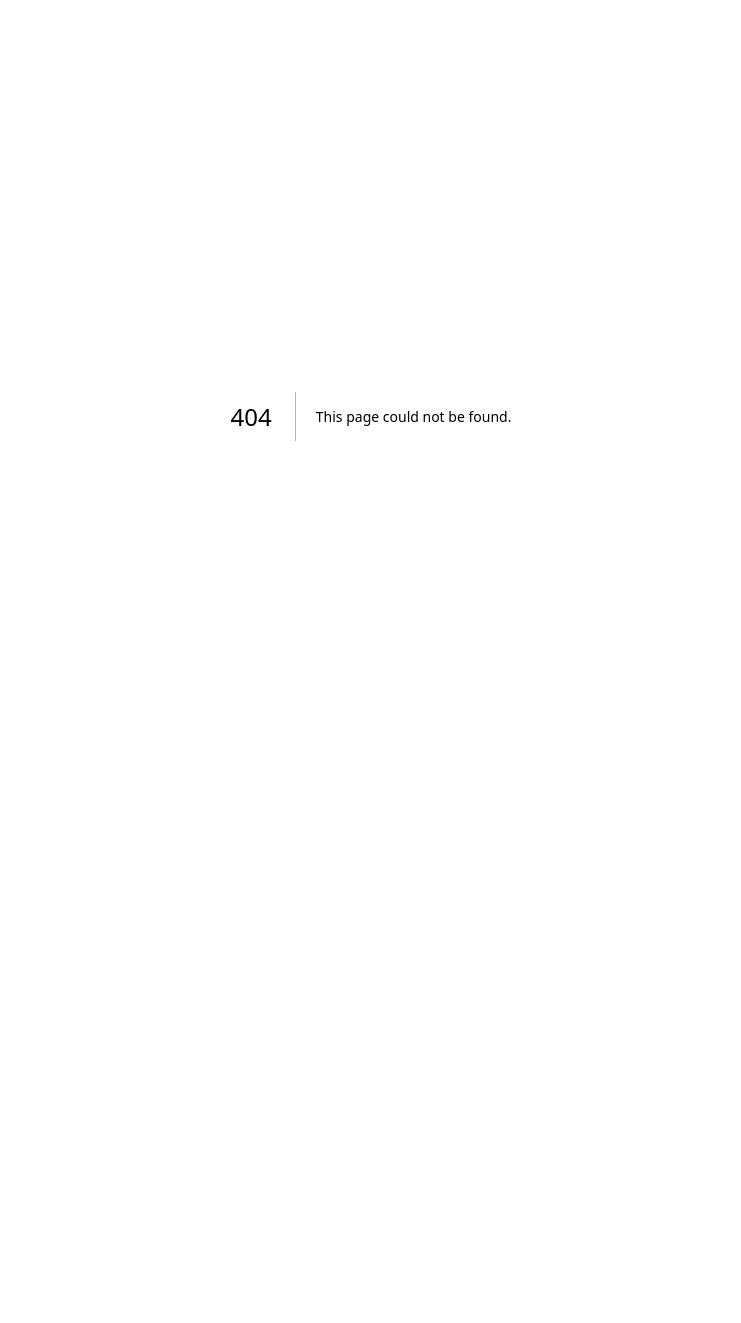
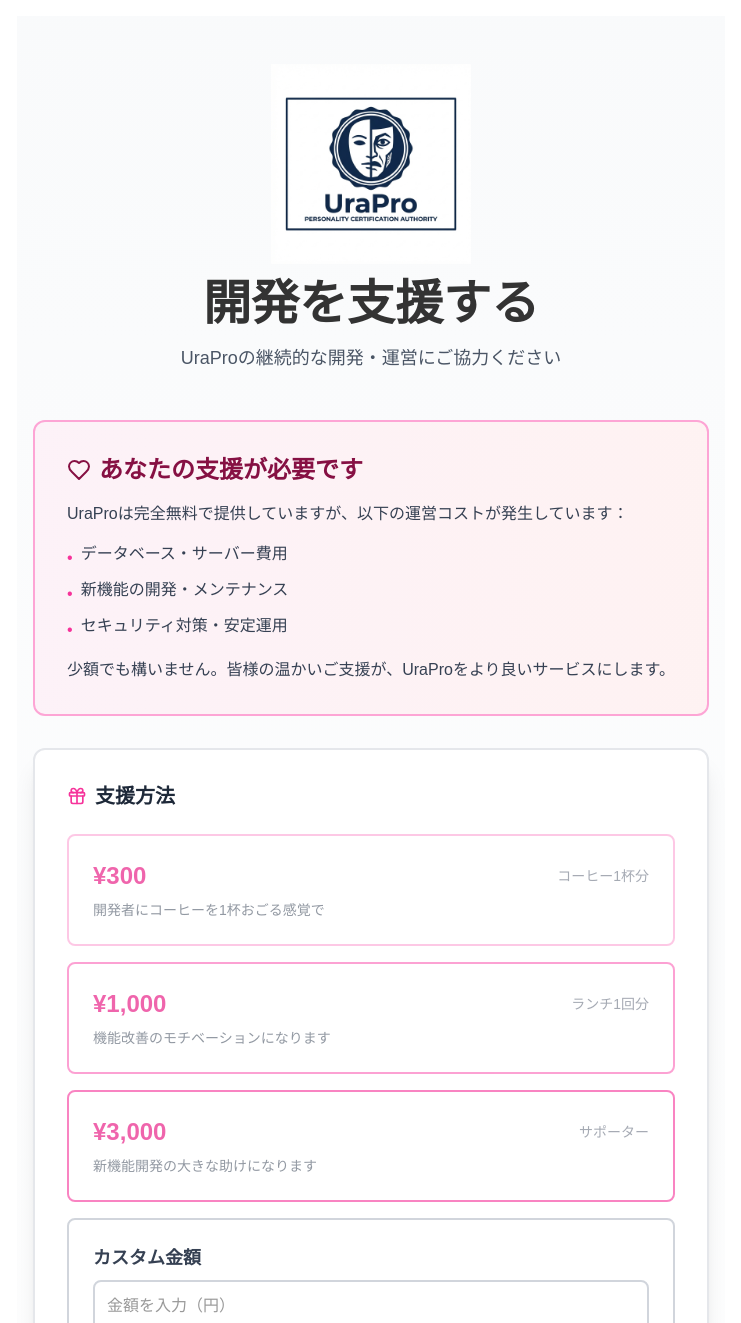
Before and after one commit to kei1116kekke-web/UraPro, a Next.js app: page /donate in a window 1280 px wide. Before the commit this address had no page. Shown: the top 1323 px of the page, without its empty margins (269-1010 px from the left). Before the commit the page ends 832 px from the top, so only its background shows below. Built offline with nearby package versions, Linux system fonts and the light colour scheme.

Commit message:
feat: UI最終修正（テキスト重複・ヒーロー画像・寄付ページ）

```diff
--- /dev/null
+++ b/app/donate/page.tsx
@@ -0,0 +1,156 @@
+"use client";
+
+import { Heart, CreditCard, Gift, CheckCircle } from "lucide-react";
+import Image from "next/image";
+
+export default function DonatePage() {
+    return (
+        <div className="min-h-screen bg-gradient-to-b from-gray-50 to-white py-12 px-4">
+            <div className="max-w-3xl mx-auto">
+                {/* Header */}
+                <div className="text-center mb-12">
+                    <div className="mb-4">
+                        <Image
+                            src="/urapro_logo.png"
+                            alt="UraPro"
+                            width={200}
+                            height={67}
+                            className="mx-auto"
+                        />
+                    </div>
+                    <h1 className="text-4xl md:text-5xl font-serif font-bold text-dark-gray mb-4">
+                        開発を支援する
+                    </h1>
+                    <p className="text-lg text-gray-600">
+                        UraProの継続的な開発・運営にご協力ください
+                    </p>
+                </div>
+
+                {/* Message */}
+                <div className="bg-gradient-to-r from-pink-50 to-red-50 border-2 border-pink-300 rounded-xl p-8 mb-8">
+                    <h2 className="text-2xl font-bold text-pink-900 mb-4 flex items-center gap-2">
+                        <Heart className="w-6 h-6" />
+                        あなたの支援が必要です
+                    </h2>
+                    <p className="text-gray-700 mb-4">
+                        UraProは完全無料で提供していますが、以下の運営コストが発生しています：
+                    </p>
+                    <ul className="space-y-2 text-gray-700">
+                        <li className="flex items-start gap-2">
+                            <span className="text-pink-500 mt-1">•</span>
+                            <span>データベース・サーバー費用</span>
+                        </li>
+                        <li className="flex items-start gap-2">
+                            <span className="text-pink-500 mt-1">•</span>
+                            <span>新機能の開発・メンテナンス</span>
+                        </li>
+                        <li className="flex items-start gap-2">
+                            <span className="text-pink-500 mt-1">•</span>
+                            <span>セキュリティ対策・安定運用</span>
+                        </li>
+                    </ul>
+                    <p className="text-gray-700 mt-4">
+                        少額でも構いません。皆様の温かいご支援が、UraProをより良いサービスにします。
+                    </p>
+                </div>
+
+                {/* Donation Options (Mock) */}
+                <div className="bg-white rounded-xl shadow-xl border-2 border-gray-200 p-8 mb-8">
+                    <h3 className="text-xl font-bold text-gray-800 mb-6 flex items-center gap-2">
+                        <Gift className="w-5 h-5 text-pink-500" />
+                        支援方法
+                    </h3>
+
+                    <div className="space-y-4">
+                        {/* Option 1 */}
+                        <div className="border-2 border-pink-300 rounded-lg p-6 hover:bg-pink-50 transition-colors cursor-not-allowed opacity-60">
+                            <div className="flex justify-between items-center mb-2">
+                                <div className="text-2xl font-bold text-pink-600">¥300</div>
+                                <div className="text-sm text-gray-500">コーヒー1杯分</div>
+                            </div>
+                            <p className="text-sm text-gray-600">開発者にコーヒーを1杯おごる感覚で</p>
+                        </div>
+
+                        {/* Option 2 */}
+                        <div className="border-2 border-pink-400 rounded-lg p-6 hover:bg-pink-50 transition-colors cursor-not-allowed opacity-60">
+                            <div className="flex justify-between items-center mb-2">
+                                <div className="text-2xl font-bold text-pink-600">¥1,000</div>
+                                <div className="text-sm text-gray-500">ランチ1回分</div>
+                            </div>
+                            <p className="text-sm text-gray-600">機能改善のモチベーションになります</p>
+                        </div>
+
+                        {/* Option 3 */}
+                        <div className="border-2 border-pink-500 rounded-lg p-6 hover:bg-pink-50 transition-colors cursor-not-allowed opacity-60">
+                            <div className="flex justify-between items-center mb-2">
+                                <div className="text-2xl font-bold text-pink-600">¥3,000</div>
+                                <div className="text-sm text-gray-500">サポーター</div>
+                            </div>
+                            <p className="text-sm text-gray-600">新機能開発の大きな助けになります</p>
+                        </div>
+
+                        {/* Custom Amount */}
+                        <div className="border-2 border-gray-300 rounded-lg p-6">
+                            <div className="mb-3">
+                                <div className="text-lg font-bold text-gray-700 mb-2">カスタム金額</div>
+                                <input
+                                    type="number"
+                                    placeholder="金額を入力（円）"
+                                    className="w-full p-3 border-2 border-gray-300 rounded-lg focus:border-pink-500 focus:ring-2 focus:ring-pink-200 outline-none"
+                                    disabled
+                                />
+                            </div>
+                        </div>
+                    </div>
+
+                    {/* Mock Payment Button */}
+                    <button
+                        disabled
+                        className="w-full mt-6 bg-gray-400 text-white font-bold text-lg px-8 py-4 rounded-lg cursor-not-allowed flex items-center justify-center gap-2"
+                    >
+                        <CreditCard className="w-5 h-5" />
+                        決済機能は準備中です
+                    </button>
+                </div>
+
+                {/* Benefits */}
+                <div className="bg-blue-50 border-2 border-blue-300 rounded-xl p-6 mb-8">
+                    <h3 className="text-lg font-bold text-blue-900 mb-4 flex items-center gap-2">
+                        <CheckCircle className="w-5 h-5" />
+                        ご支援いただいた方へ
+                    </h3>
+                    <ul className="space-y-2 text-blue-800">
+                        <li className="flex items-start gap-2">
+                            <span className="text-blue-500 mt-1">✓</span>
+                            <span>開発ロードマップへの優先アクセス</span>
+                        </li>
+                        <li className="flex items-start gap-2">
+                            <span className="text-blue-500 mt-1">✓</span>
+                            <span>新機能のアーリーアクセス</span>
+                        </li>
+                        <li className="flex items-start gap-2">
+                            <span className="text-blue-500 mt-1">✓</span>
+                            <span>心からの感謝 🙏</span>
+                        </li>
+                    </ul>
+                </div>
+
+                {/* Note */}
+                <div className="text-center text-sm text-gray-500 mb-8">
+                    <p>※ 現在は寄付機能のデモページです。実際の決済は行われません。</p>
+                    <p className="mt-2">将来的に Stripe / PayPal などの決済システムを導入予定です。</p>
+                </div>
+
+                {/* Back Button */}
+                <div className="text-center">
+                    <a
+                        href="/"
+                        className="inline-block bg-gray-600 hover:bg-gray-700 text-white font-bold px-8 py-3 rounded-lg transition-colors"
+                    >
+                        トップページに戻る
+                    </a>
+                </div>
+            </div>
+        </div>
+    );
+}
--- a/components/Footer.tsx
+++ b/components/Footer.tsx
@@ -64,7 +64,7 @@
                     {/* Donate Buttons */}
                     <div className="flex justify-between items-center mb-6 max-w-4xl mx-auto">
                         <a
-                            href="#"
+                            href="/donate"
                             className="flex items-center gap-2 bg-gradient-to-r from-pink-500 to-red-500 hover:from-pink-600 hover:to-red-600 text-white font-bold px-4 py-2 rounded-lg shadow-md transition-all text-sm"
                         >
                             <Heart className="w-4 h-4" />
@@ -76,7 +76,7 @@
                         </div>
 
                         <a
-                            href="#"
+                            href="/donate"
                             className="flex items-center gap-2 bg-gradient-to-r from-pink-500 to-red-500 hover:from-pink-600 hover:to-red-600 text-white font-bold px-4 py-2 rounded-lg shadow-md transition-all text-sm"
                         >
                             <Heart className="w-4 h-4" />
--- a/components/HomePage.tsx
+++ b/components/HomePage.tsx
@@ -34,7 +34,7 @@
                     </h1>
 
                     <p className="text-xl md:text-2xl text-gray-600 mb-12 font-medium">
-                        AIが暴く、あなたの『裏』裏プロ証明書。
+                        AIが暴く、あなたの『裏プロ証明書』。
                     </p>
 
                     {/* 3D Certificate Image */}
```
Also changed, not shown: public/hero-certificate-3d.png.
